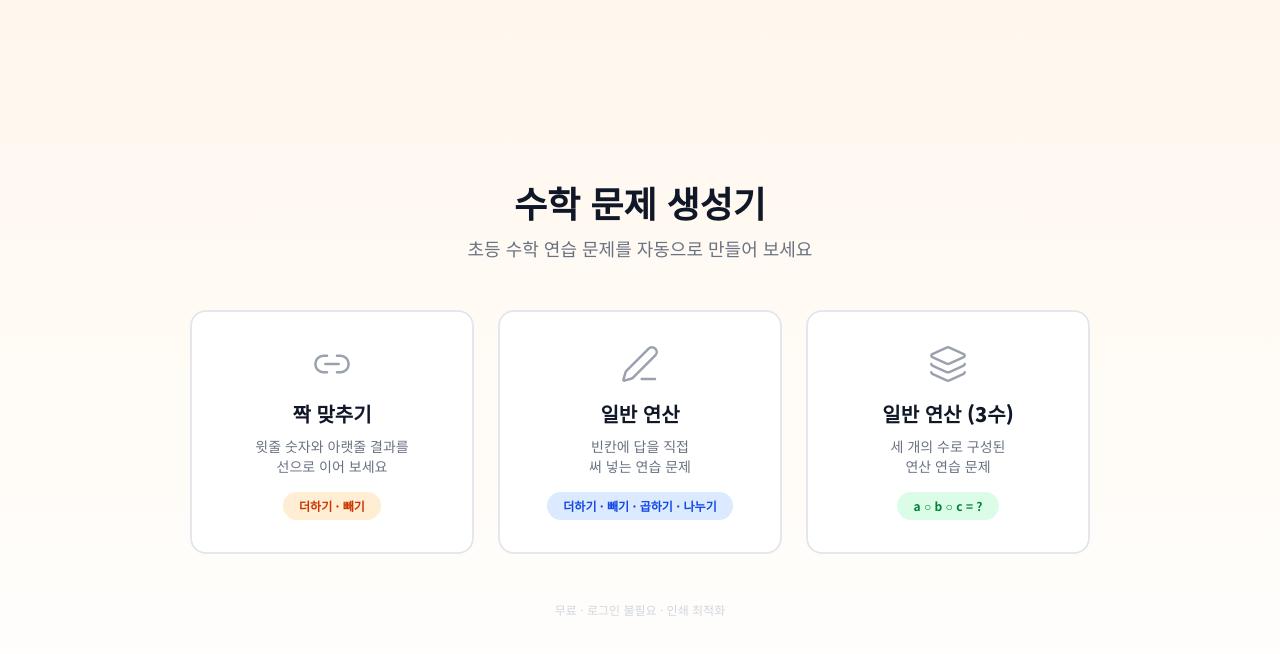
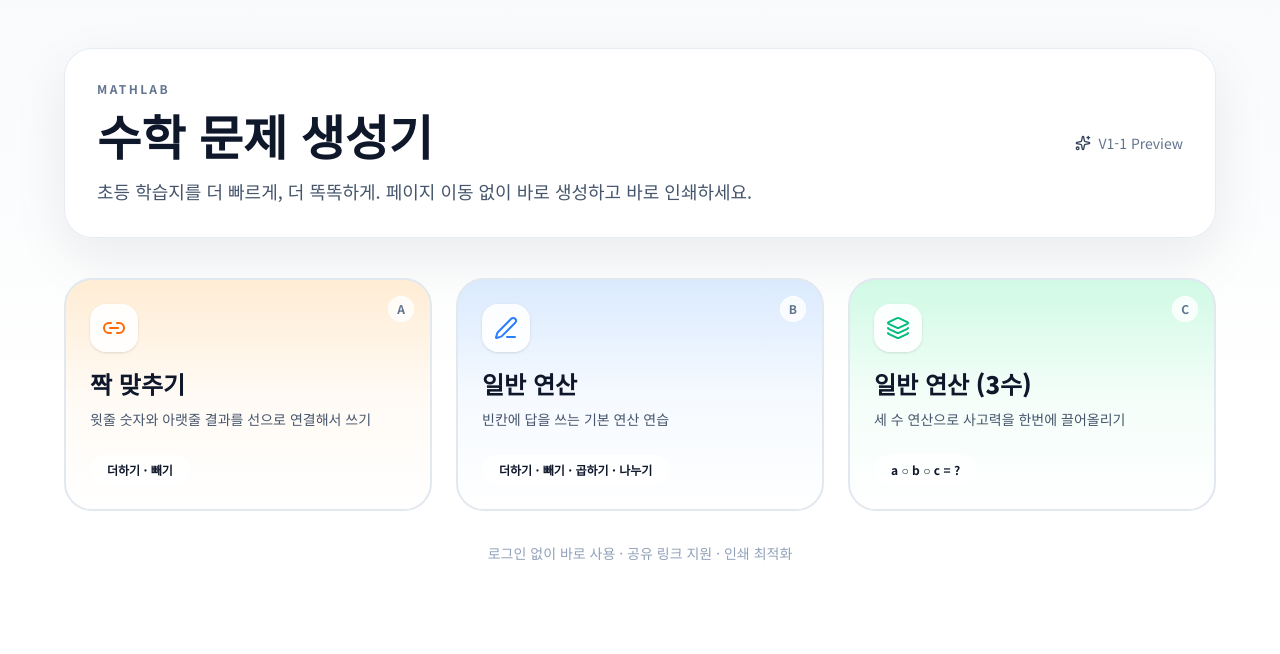
Before and after one commit to neozzzzz/mathlab, a Next.js app: page / in a window 1280 px wide. Shown: the top 654 px of the page. Built offline with nearby package versions, Linux system fonts and the light colour scheme.

Commit message:
chore: v1-1 Threads-style UI refresh for all key pages

```diff
--- a/src/app/calc/page.tsx
+++ b/src/app/calc/page.tsx
@@ -44,7 +44,7 @@ function NumberInput({
       disabled={disabled}
       className={
         className ??
-        "w-full flex-1 min-w-0 p-2.5 border-2 border-slate-200 rounded-lg text-sm text-center focus:outline-none focus:border-slate-400 bg-white disabled:bg-gray-100 disabled:text-gray-400 disabled:border-gray-200 disabled:cursor-not-allowed"
+        "w-full flex-1 min-w-0 p-2.5 border-2 border-slate-200 rounded-xl text-sm text-center focus:outline-none focus:border-slate-400 bg-white disabled:bg-gray-100 disabled:text-gray-400 disabled:border-gray-200 disabled:cursor-not-allowed"
       }
     />
   );
@@ -296,16 +296,16 @@ export default function CalcPage() {
   }
 
   return (
-    <div className="min-h-[100dvh] bg-slate-100/80 px-4 pb-8">
+    <div className="min-h-[100dvh] bg-gradient-to-b from-slate-100/80 via-white to-slate-50 px-4 pb-8">
       {toast && (
         <div className="fixed top-6 left-1/2 -translate-x-1/2 z-50 bg-slate-900 text-white px-6 py-3 rounded-xl shadow-lg text-sm font-semibold animate-fade-in">
           {toast}
         </div>
       )}
       <NavBack href="/" label="메인으로" gaEvent={GA_EVENTS.NAV_HOME} gaFrom="calc" />
-      <h1 className="text-2xl font-black text-slate-900 text-center mb-6 tracking-tight">일반 연산</h1>
+      <h1 className="text-3xl font-black text-slate-900 text-center mb-6 tracking-tight">일반 연산</h1>
 
-      <div className="max-w-[600px] mx-auto bg-white rounded-3xl border border-slate-200/80 shadow-[0_8px_40px_rgba(15,23,42,0.06)] p-6 md:p-7">
+      <div className="max-w-[680px] mx-auto bg-white/90 backdrop-blur border border-slate-200/90 rounded-[28px] shadow-[0_20px_60px_rgba(15,23,42,0.08)] p-6 md:p-7">
         <div className="mb-5">
           <label className="block font-bold text-sm mb-2">연산 유형</label>
           <div className="rounded-xl border border-slate-200/80 bg-white p-3">
@@ -316,7 +316,7 @@ export default function CalcPage() {
                   key={k}
                   type="button"
                   onClick={() => setType(k)}
-                  className={`w-full text-center py-2.5 px-2 border-2 rounded-lg font-bold text-sm cursor-pointer transition-all ${
+                  className={`w-full text-center py-2.5 px-2 border-2 rounded-xl font-bold text-sm cursor-pointer transition-all ${
                     type === k
                       ? "border-slate-900 bg-slate-900/5 text-slate-900"
                       : "border-slate-200 bg-white hover:border-slate-400"
@@ -333,7 +333,7 @@ export default function CalcPage() {
                   key={k}
                   type="button"
                   onClick={() => setType(k)}
-                  className={`w-full text-center py-2.5 px-2 border-2 rounded-lg font-bold text-sm cursor-pointer transition-all ${
+                  className={`w-full text-center py-2.5 px-2 border-2 rounded-xl font-bold text-sm cursor-pointer transition-all ${
                     type === k
                       ? "border-slate-900 bg-slate-900/5 text-slate-900"
                       : "border-slate-200 bg-white hover:border-slate-400"
@@ -361,7 +361,7 @@ export default function CalcPage() {
                 }}
                 onBlur={() => normalizeRangeOnBlur("range")}
                 onFocus={(e) => e.target.select()}
-                className="flex-1 min-w-0 p-2.5 border-2 border-slate-200 rounded-lg text-sm text-center focus:outline-none focus:border-slate-400 bg-white"
+                className="flex-1 min-w-0 p-2.5 border-2 border-slate-200 rounded-xl text-sm text-center focus:outline-none focus:border-slate-400 bg-white"
               />
               <span className="font-bold text-gray-400">~</span>
               <input
@@ -373,7 +373,7 @@ export default function CalcPage() {
                 }}
                 onBlur={() => normalizeRangeOnBlur("range")}
                 onFocus={(e) => e.target.select()}
-                className="flex-1 min-w-0 p-2.5 border-2 border-slate-200 rounded-lg text-sm text-center focus:outline-none focus:border-slate-400 bg-white"
+                className="flex-1 min-w-0 p-2.5 border-2 border-slate-200 rounded-xl text-sm text-center focus:outline-none focus:border-slate-400 bg-white"
               />
             </div>
           </div>
@@ -387,7 +387,7 @@ export default function CalcPage() {
                 onChange={(e) => setOpMin(parseNumericInput(e.target.value))}
                 onBlur={() => normalizeRangeOnBlur("op")}
                 onFocus={(e) => e.target.select()}
-                className="flex-1 min-w-0 p-2.5 border-2 border-slate-200 rounded-lg text-sm text-center focus:outline-none focus:border-slate-400 bg-white"
+                className="flex-1 min-w-0 p-2.5 border-2 border-slate-200 rounded-xl text-sm text-center focus:outline-none focus:border-slate-400 bg-white"
               />
               <span className="font-bold text-gray-400">~</span>
               <input
@@ -397,7 +397,7 @@ export default function CalcPage() {
                 onChange={(e) => setOpMax(parseNumericInput(e.target.value))}
                 onBlur={() => normalizeRangeOnBlur("op")}
                 onFocus={(e) => e.target.select()}
-                className="flex-1 min-w-0 p-2.5 border-2 border-slate-200 rounded-lg text-sm text-center focus:outline-none focus:border-slate-400 bg-white"
+                className="flex-1 min-w-0 p-2.5 border-2 border-slate-200 rounded-xl text-sm text-center focus:outline-none focus:border-slate-400 bg-white"
               />
             </div>
           </div>
--- a/src/app/match/page.tsx
+++ b/src/app/match/page.tsx
@@ -54,16 +54,16 @@ export default function Home() {
   };
 
   return (
-    <div className="min-h-[100dvh] bg-slate-100/80 px-4 pb-8">
+    <div className="min-h-[100dvh] bg-gradient-to-b from-slate-100/80 via-white to-slate-50 px-4 pb-8">
       {toast && (
         <div className="fixed top-6 left-1/2 -translate-x-1/2 z-50 bg-slate-900 text-white px-6 py-3 rounded-xl shadow-lg text-sm font-semibold animate-fade-in">
           {toast}
         </div>
       )}
       <NavBack href="/" label="메인으로" gaEvent={GA_EVENTS.NAV_HOME} gaFrom="match" />
-      <h1 className="text-2xl font-black text-slate-900 text-center mb-6 tracking-tight">짝 맞추기</h1>
+      <h1 className="text-3xl font-black text-slate-900 text-center mb-6 tracking-tight">짝 맞추기</h1>
 
-      <div className="max-w-[600px] mx-auto bg-white rounded-3xl border border-slate-200/80 shadow-[0_8px_40px_rgba(15,23,42,0.06)] p-6 md:p-7">
+      <div className="max-w-[680px] mx-auto bg-white/90 backdrop-blur border border-slate-200/90 rounded-[28px] shadow-[0_20px_60px_rgba(15,23,42,0.08)] p-6 md:p-7">
         {/* 연산 유형 */}
         <div className="mb-5">
           <label className="block font-bold text-sm mb-2">연산 유형</label>
@@ -75,7 +75,7 @@ export default function Home() {
                   key={k}
                   type="button"
                   onClick={() => setType(k)}
-                  className={`w-full text-center py-2.5 px-2 border-2 rounded-lg font-bold text-sm cursor-pointer transition-all ${
+                  className={`w-full text-center py-2.5 px-2 border-2 rounded-xl font-bold text-sm cursor-pointer transition-all ${
                     type === k
                       ? "border-slate-900 bg-slate-900/5 text-slate-900"
                       : "border-slate-200 bg-white hover:border-slate-400"
@@ -101,7 +101,7 @@ export default function Home() {
                 onChange={(e) => { const v = e.target.value.replace(/\D/g, ''); setRangeMin(v === '' ? 0 : parseInt(v, 10)); }}
                 onBlur={() => { if (rangeMax > 0 && rangeMax < rangeMin) { showToast('뒷 수가 앞 수보다 작을 수 없습니다'); setRangeMax(rangeMin); } }}
                 onFocus={(e) => e.target.select()}
-                className="flex-1 min-w-0 p-2.5 border-2 border-slate-200 rounded-lg text-sm text-center focus:outline-none focus:border-slate-400 bg-white"
+                className="flex-1 min-w-0 p-2.5 border-2 border-slate-200 rounded-xl text-sm text-center focus:outline-none focus:border-slate-400 bg-white"
               />
               <span className="font-bold text-gray-400">~</span>
               <input
@@ -111,7 +111,7 @@ export default function Home() {
                 onChange={(e) => { const v = e.target.value.replace(/\D/g, ''); setRangeMax(v === '' ? 0 : parseInt(v, 10)); }}
                 onBlur={() => { if (rangeMax > 0 && rangeMax < rangeMin) { showToast('뒷 수가 앞 수보다 작을 수 없습니다'); setRangeMax(rangeMin); } }}
                 onFocus={(e) => e.target.select()}
-                className="flex-1 min-w-0 p-2.5 border-2 border-slate-200 rounded-lg text-sm text-center focus:outline-none focus:border-slate-400 bg-white"
+                className="flex-1 min-w-0 p-2.5 border-2 border-slate-200 rounded-xl text-sm text-center focus:outline-none focus:border-slate-400 bg-white"
               />
             </div>
           </div>
@@ -123,7 +123,7 @@ export default function Home() {
               inputMode="numeric"
               onChange={(e) => setOperands(e.target.value.replace(/[^\d,]/g, ''))}
               placeholder="예: 6,7"
-              className="w-full p-2.5 border-2 border-slate-200 rounded-lg text-sm focus:outline-none focus:border-slate-400 bg-white"
+              className="w-full p-2.5 border-2 border-slate-200 rounded-xl text-sm focus:outline-none focus:border-slate-400 bg-white"
             />
           </div>
         </div>
@@ -194,7 +194,7 @@ export default function Home() {
         {/* 생성 버튼 */}
         <button
           onClick={generate}
-          className="w-full py-3.5 bg-slate-900 hover:bg-slate-800 text-white rounded-xl font-bold text-base cursor-pointer transition-colors mt-2"
+          className="w-full py-3.5 rounded-2xl bg-gradient-to-r from-slate-900 via-slate-800 to-slate-900 hover:from-slate-800 hover:to-slate-900 text-white font-bold text-base cursor-pointer transition-all duration-200 shadow-lg hover:shadow-xl mt-2"
         >
           문제 생성
         </button>
--- a/src/app/page.tsx
+++ b/src/app/page.tsx
@@ -1,68 +1,106 @@
-import { Link2, PenLine, Layers } from "lucide-react";
+import { Link2, PenLine, Layers, Sparkles } from "lucide-react";
 import TrackedLink from "@/components/TrackedLink";
 import { GA_EVENTS } from "@/lib/ga";
 
+const MENUS = [
+  {
+    href: "/match",
+    title: "짝 맞추기",
+    icon: Link2,
+    desc: "윗줄 숫자와 아랫줄 결과를 선으로 연결해서 쓰기",
+    badge: "더하기 · 빼기",
+    tone: "orange",
+    emoji: "A",
+  },
+  {
+    href: "/calc",
+    title: "일반 연산",
+    icon: PenLine,
+    desc: "빈칸에 답을 쓰는 기본 연산 연습",
+    badge: "더하기 · 빼기 · 곱하기 · 나누기",
+    tone: "blue",
+    emoji: "B",
+  },
+  {
+    href: "/calc3",
+    title: "일반 연산 (3수)",
+    icon: Layers,
+    desc: "세 수 연산으로 사고력을 한번에 끌어올리기",
+    badge: "a ○ b ○ c = ?",
+    tone: "green",
+    emoji: "C",
+  },
+] as const;
+
+const TONE = {
+  orange: {
+    icon: "text-orange-500 group-hover:text-orange-600",
+    line: "from-orange-100 via-orange-50/60 to-white",
+    chip: "bg-orange-100 text-orange-700",
+    border: "group-hover:border-orange-300",
+  },
+  blue: {
+    icon: "text-blue-500 group-hover:text-blue-600",
+    line: "from-blue-100 via-blue-50/60 to-white",
+    chip: "bg-blue-100 text-blue-700",
+    border: "group-hover:border-blue-300",
+  },
+  green: {
+    icon: "text-emerald-500 group-hover:text-emerald-600",
+    line: "from-emerald-100 via-emerald-50/60 to-white",
+    chip: "bg-emerald-100 text-emerald-700",
+    border: "group-hover:border-emerald-300",
+  },
+} as const;
+
 export default function LandingPage() {
   return (
-    <div className="min-h-screen bg-gradient-to-b from-orange-50 to-white flex flex-col items-center justify-center p-8">
-      <div className="text-center mb-12">
-        <h1 className="text-4xl font-black mb-3">수학 문제 생성기</h1>
-        <p className="text-gray-500 text-lg">초등 수학 연습 문제를 자동으로 만들어 보세요</p>
+    <div className="min-h-screen bg-gradient-to-b from-slate-50 via-white to-white text-slate-900 py-8 sm:py-12 px-4">
+      <div className="mx-auto max-w-6xl">
+        <header className="rounded-[28px] border border-slate-200/80 bg-white/90 shadow-[0_20px_55px_rgba(15,23,42,0.08)] p-6 sm:p-8 mb-10">
+          <div className="flex flex-col sm:flex-row sm:items-center sm:justify-between gap-5">
+            <div>
+              <p className="text-xs tracking-[0.2em] text-slate-500 font-bold">MATHLAB</p>
+              <h1 className="mt-2 text-4xl sm:text-5xl font-black leading-tight">수학 문제 생성기</h1>
+              <p className="mt-3 text-slate-600 text-base sm:text-lg max-w-2xl">
+                초등 학습지를 더 빠르게, 더 똑똑하게. 페이지 이동 없이 바로 생성하고 바로 인쇄하세요.
+              </p>
             </div>
+            <div className="text-sm text-slate-500 flex items-center gap-2">
+              <Sparkles className="w-4 h-4 text-slate-700" strokeWidth={2} />
+              <span>V1-1 Preview</span>
+            </div>
+          </div>
+        </header>
 
-      <div className="grid grid-cols-1 sm:grid-cols-3 gap-6 max-w-[900px] w-full">
-        {/* 짝 맞추기 */}
+        <section className="grid grid-cols-1 lg:grid-cols-3 gap-5 lg:gap-6">
+          {MENUS.map((m) => {
+            const Icon = m.icon;
+            const tone = TONE[m.tone];
+            return (
               <TrackedLink
-          href="/match"
+                key={m.href}
+                href={m.href}
                 gaEvent={GA_EVENTS.SELECT_MENU}
-          gaParams={{ menu: 'match' }}
-          className="group bg-white border-2 border-gray-200 rounded-2xl p-8 text-center hover:border-orange-400 hover:shadow-lg transition-all"
+                gaParams={{ menu: m.href.slice(1) }}
+                className={`group relative overflow-hidden rounded-[28px] border-2 border-slate-200 bg-gradient-to-b ${tone.line} p-6 h-full transition-all duration-200 hover:-translate-y-1 hover:shadow-[0_18px_48px_rgba(15,23,42,0.12)] ${tone.border}`}
               >
-          <Link2 className="w-10 h-10 mx-auto mb-4 text-gray-400 group-hover:text-orange-500 transition-colors" strokeWidth={1.5} />
-          <h2 className="text-xl font-black mb-2 group-hover:text-orange-600">짝 맞추기</h2>
-          <p className="text-sm text-gray-500">
-            윗줄 숫자와 아랫줄 결과를<br />선으로 이어 보세요
-          </p>
-          <div className="mt-4 inline-block px-4 py-1.5 bg-orange-100 text-orange-700 rounded-full text-xs font-bold">
-            더하기 · 빼기
+                <div className="absolute right-4 top-4 text-xs font-bold text-slate-500 bg-white/80 rounded-full px-2 py-1 border border-white/90">{m.emoji}</div>
+                <div className="inline-flex items-center justify-center w-12 h-12 rounded-2xl bg-white/90 shadow-sm mb-4">
+                  <Icon className={`w-6 h-6 ${tone.icon}`} strokeWidth={2} />
+                </div>
+                <h2 className="text-xl sm:text-2xl font-black mb-2">{m.title}</h2>
+                <p className="text-sm text-slate-600 leading-relaxed">{m.desc}</p>
+                <div className="mt-6 inline-flex items-center rounded-full px-4 py-1.5 text-xs font-bold bg-white/80 border border-white/90">
+                  {m.badge}
                 </div>
               </TrackedLink>
+            );
+          })}
+        </section>
 
-        {/* 일반 연산 */}
-        <TrackedLink
-          href="/calc"
-          gaEvent={GA_EVENTS.SELECT_MENU}
-          gaParams={{ menu: 'calc' }}
-          className="group bg-white border-2 border-gray-200 rounded-2xl p-8 text-center hover:border-blue-400 hover:shadow-lg transition-all"
-        >
-          <PenLine className="w-10 h-10 mx-auto mb-4 text-gray-400 group-hover:text-blue-500 transition-colors" strokeWidth={1.5} />
-          <h2 className="text-xl font-black mb-2 group-hover:text-blue-600">일반 연산</h2>
-          <p className="text-sm text-gray-500">
-            빈칸에 답을 직접<br />써 넣는 연습 문제
-          </p>
-          <div className="mt-4 inline-block px-4 py-1.5 bg-blue-100 text-blue-700 rounded-full text-xs font-bold">
-            더하기 · 빼기 · 곱하기 · 나누기
+        <p className="mt-8 text-sm text-slate-400 text-center">로그인 없이 바로 사용 · 공유 링크 지원 · 인쇄 최적화</p>
       </div>
-        </TrackedLink>
-        {/* 일반 연산 (3개의 수) */}
-        <TrackedLink
-          href="/calc3"
-          gaEvent={GA_EVENTS.SELECT_MENU}
-          gaParams={{ menu: 'calc3' }}
-          className="group bg-white border-2 border-gray-200 rounded-2xl p-8 text-center hover:border-green-400 hover:shadow-lg transition-all"
-        >
-          <Layers className="w-10 h-10 mx-auto mb-4 text-gray-400 group-hover:text-green-500 transition-colors" strokeWidth={1.5} />
-          <h2 className="text-xl font-black mb-2 group-hover:text-green-600">일반 연산 (3수)</h2>
-          <p className="text-sm text-gray-500">
-            세 개의 수로 구성된<br />연산 연습 문제
-          </p>
-          <div className="mt-4 inline-block px-4 py-1.5 bg-green-100 text-green-700 rounded-full text-xs font-bold">
-            a ○ b ○ c = ?
-          </div>
-        </TrackedLink>
-      </div>
-
-      <p className="mt-12 text-xs text-gray-300">무료 · 로그인 불필요 · 인쇄 최적화</p>
     </div>
   );
 }
--- a/src/components/NavBack.tsx
+++ b/src/components/NavBack.tsx
@@ -20,10 +20,10 @@ export default function NavBack({ href, label, gaEvent, gaFrom }: NavBackProps)
             trackEvent(gaEvent, { from: gaFrom });
           }
         }}
-        className="group inline-flex items-center w-fit text-sm text-slate-500 hover:text-slate-700 font-semibold"
+        className="group inline-flex items-center gap-2 rounded-full border border-slate-200/90 bg-white/85 backdrop-blur px-3 py-2 text-sm text-slate-700 hover:text-slate-900 hover:border-slate-400 shadow-sm transition-all duration-200"
       >
-        <span className="inline-block transition-all duration-150 group-hover:translate-x-[-2px]">←</span>
-        <span className="ml-1 transition-all duration-150 group-hover:font-bold">{label}</span>
+        <span className="inline-block transition-transform duration-150 group-hover:-translate-x-0.5">←</span>
+        <span className="transition-all duration-150 group-hover:font-bold">{label}</span>
       </Link>
     </div>
   );
```
Also changed, not shown: src/app/calc/preview/page.tsx (+5 -5 lines), src/app/calc3/page.tsx (+12 -12 lines), src/app/calc3/preview/page.tsx (+5 -5 lines), src/app/preview/page.tsx (+5 -5 lines). Lines whose indentation alone changed are shown as unchanged.
